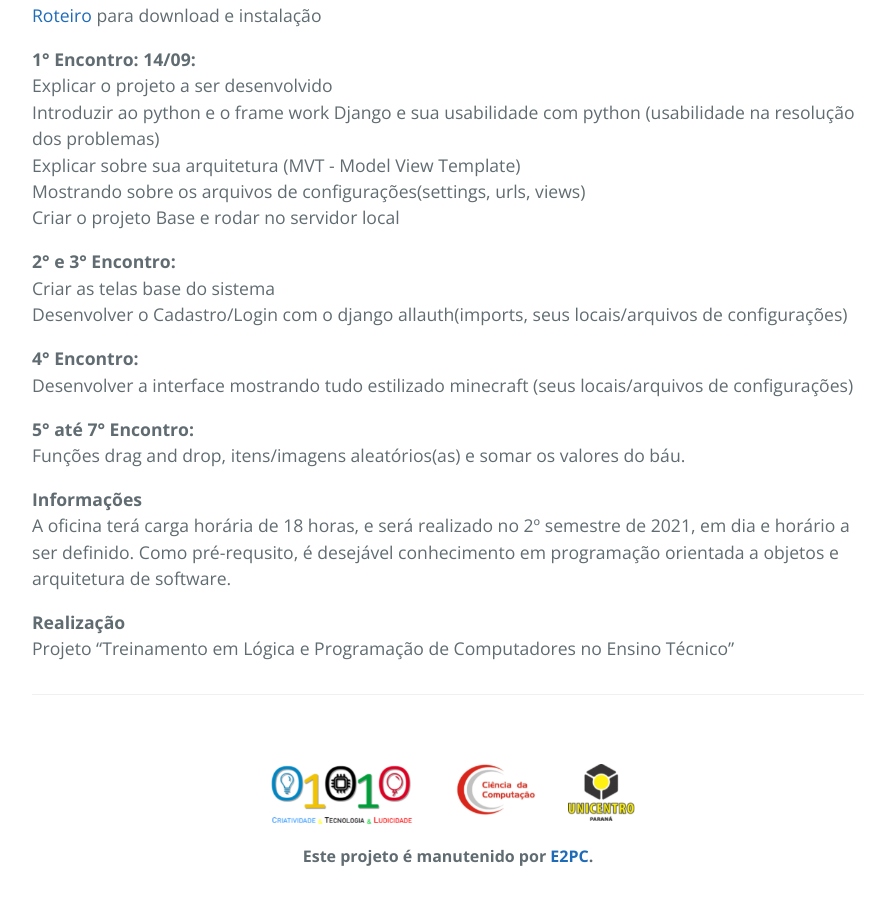
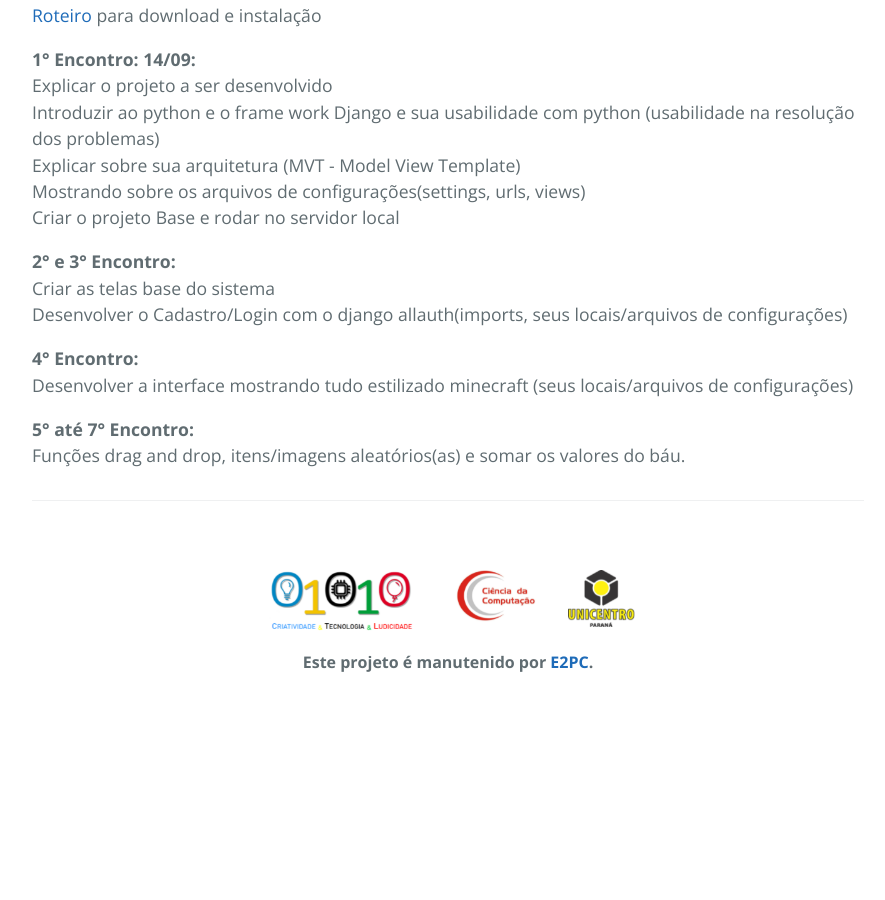
Before and after one commit to E2PC/ProjectPage, a Jekyll site: the page built from MineChest.md, in a window 1280 px wide and 900 px high, scrolled down 969 px. Shown: the whole window, without its empty margins (192-1077 px from the left). Built offline with Jekyll 4.4.1, drawn with Linux system fonts in a browser that asks for light colours; after the commit the page ends 1675 px from its top, so only the background shows below that.

Commit message:
Update MineChest.md

```diff
--- a/MineChest.md
+++ b/MineChest.md
@@ -52,15 +52,5 @@ A oficina abordará o desenvolvimento do front e do backend do jogo, com as segu
 </p>
 
 
-<p>
-<b style="font-weight: bold;">Informações<br></b>
-A oficina terá carga horária de 18 horas, e será realizado no 2º semestre de 2021, em dia e horário a ser definido. Como pré-requsito, é desejável conhecimento em programação orientada a objetos e arquitetura de software.
-</p>
-
-<p>
-<b style="font-weight: bold;">Realização<br></b>
-Projeto “Treinamento em Lógica e Programação de Computadores no Ensino Técnico”
-</p>
-
 </body>
 </html>
```
